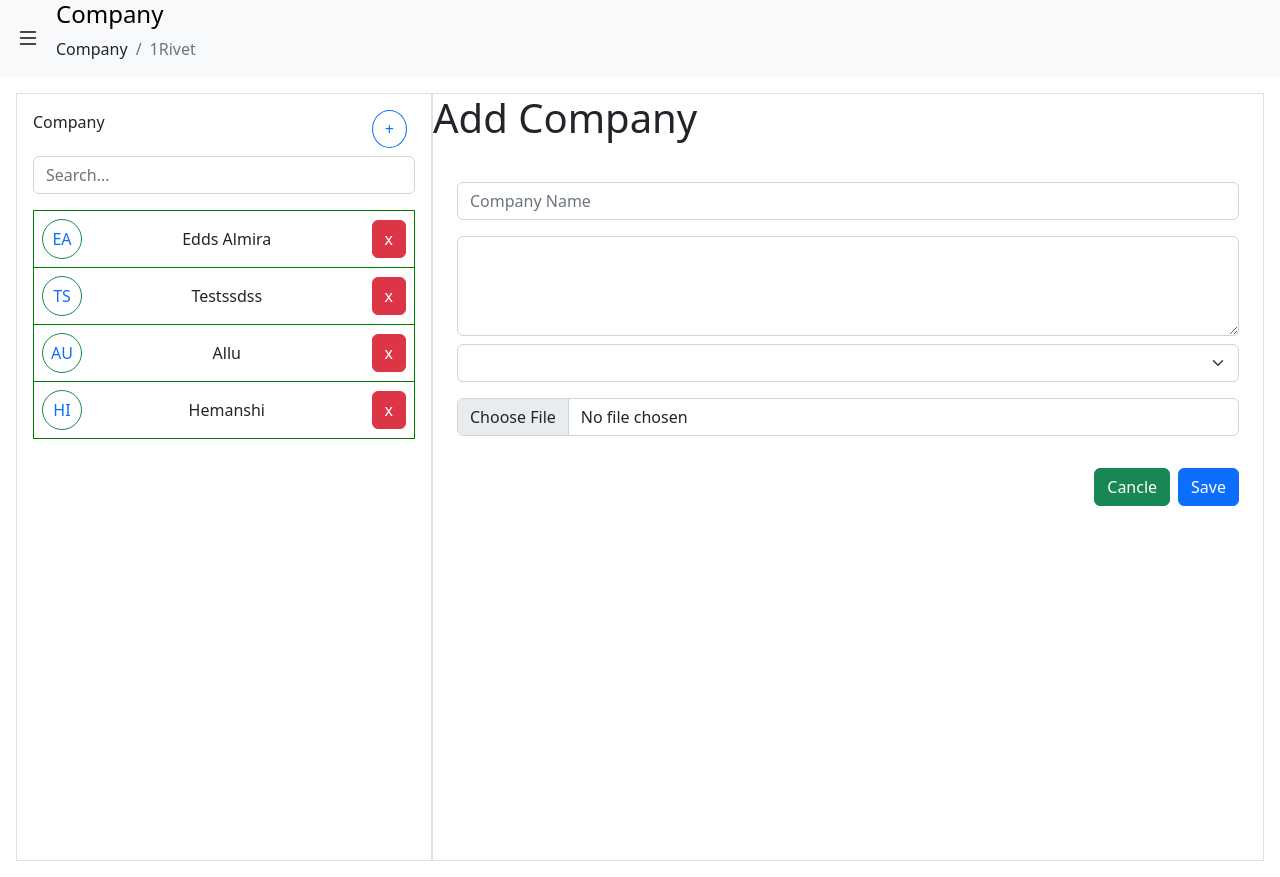
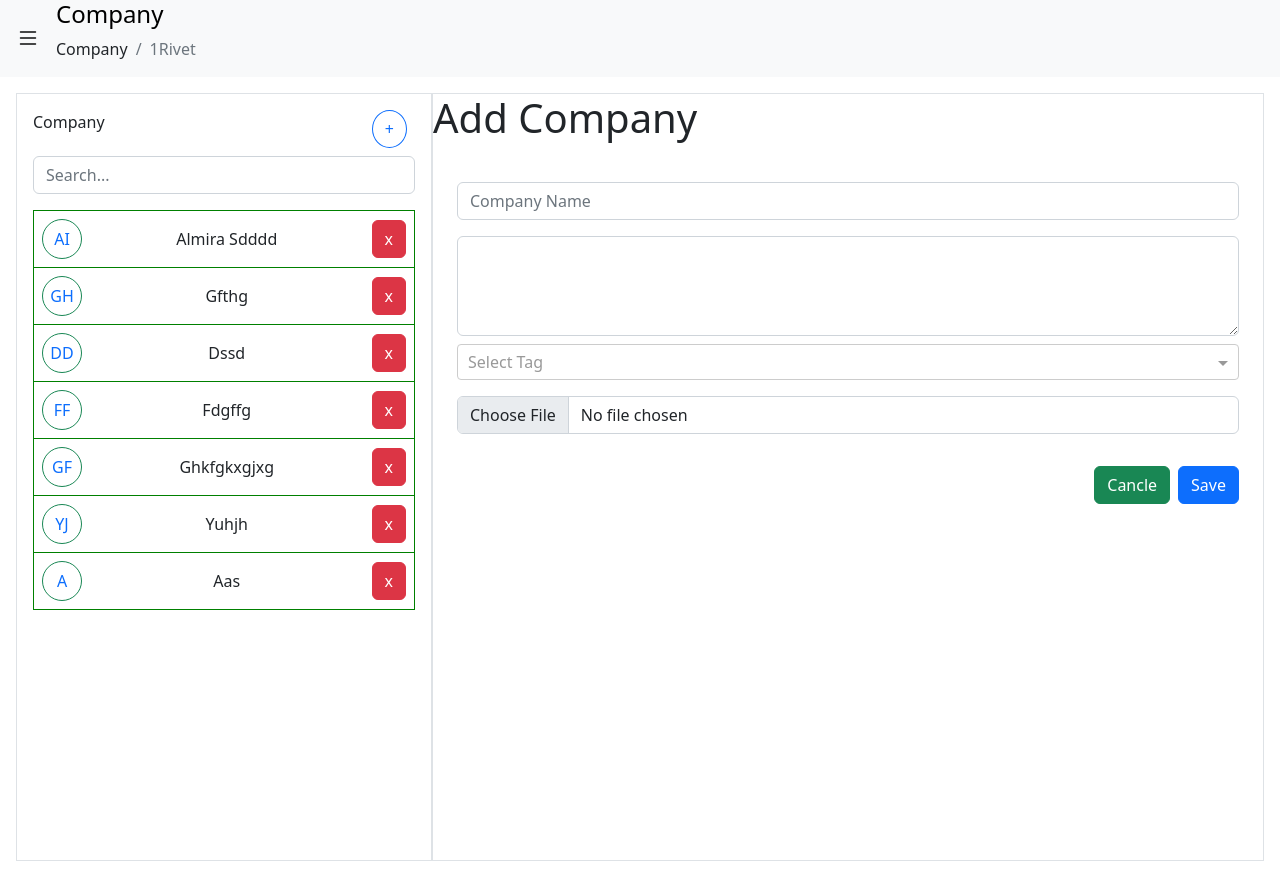
Before and after one commit to almira007/Company-management-system, an Angular app: page /company/add in a window 1280 px wide. Built offline with nearby package versions, Linux system fonts and the light colour scheme; data requests are answered from the project's data file.

Commit message:
feat: added ngselect

```diff
--- a/database/db.json
+++ b/database/db.json
@@ -1,28 +1,73 @@
 {
   "company": [
     {
+      "id": 1,
+      "companyname": "almira sdddd",
+      "companydescription": "sasas",
+      "selecttag": ""
+    },
+    {
+      "id": 2,
+      "companyname": "gfthg",
+      "companydescription": "fggffg",
+      "selecttag": ""
+    },
+    {
+      "id": 3,
+      "companyname": "dssd",
+      "companydescription": "sdsda",
+      "selecttag": ""
+    },
+    {
+      "id": 4,
+      "companyname": "fdgffg",
+      "companydescription": "gfgc",
+      "selecttag": ""
+    },
+    {
       "id": 5,
-      "companyname": "edds almira",
-      "companydescription": "derrser",
-      "selecttag": "2"
+      "companyname": "ghkfgkxgjxg",
+      "companydescription": "jhfbkdfkajdfkasdfadskjjkdkk",
+      "selecttag": [
+        {
+          "id": 2,
+          "name": "HTML"
+        },
+        {
+          "id": 3,
+          "name": "QA"
+        }
+      ]
+    },
+    {
+      "id": 6,
+      "companyname": "yuhjh",
+      "companydescription": "gvhghghg",
+      "selecttag": [
+        {
+          "id": 1,
+          "name": "Web"
+        },
+        {
+          "id": 2,
+          "name": "HTML"
+        }
+      ]
     },
     {
       "id": 7,
-      "companyname": "Testssdss",
-      "companydescription": "Hjhdkhdkhd",
-      "selecttag": "1"
-    },
-    {
-      "id": 8,
-      "companyname": "allu",
-      "companydescription": "company",
-      "selecttag": "1"
-    },
-    {
-      "id": 9,
-      "companyname": "hemanshi",
-      "companydescription": "coapmy",
-      "selecttag": "2"
+      "companyname": "aas",
+      "companydescription": "assasa",
+      "selecttag": [
+        {
+          "id": 1,
+          "name": "Web"
+        },
+        {
+          "id": 3,
+          "name": "QA"
+        }
+      ]
     }
   ]
 }
--- a/package.json
+++ b/package.json
@@ -20,6 +20,7 @@
     "@angular/platform-browser-dynamic": "^14.0.0",
     "@angular/router": "^14.0.0",
     "@ng-bootstrap/ng-bootstrap": "^13.0.0",
+    "@ng-select/ng-select": "^9.0.2",
     "@popperjs/core": "^2.10.2",
     "bootstrap": "^5.2.2",
     "icons": "^1.0.0",
--- a/src/app/company/company-form/company-form.component.html
+++ b/src/app/company/company-form/company-form.component.html
@@ -35,13 +35,8 @@
           </div>
         </div>
       </div>
-      <div>
-        <select class="form-select mt-2 " formControlName="selecttag">
-          <option selected>select tag</option>
-          <option value="1">Java</option>
-          <option value="2">Web</option>
-          <option value="3">HTML</option>
-        </select>
+      <div >
+        <ng-select class="mt-2" [items]="filed" bindLabel="name" [multiple]="true" appendTo="body" formControlName="selecttag" placeholder="Select Tag"></ng-select>
         <div
           *ngIf="formValidation['selecttag'].invalid && (isSubmitted || formValidation['selecttag'].touched || formValidation['selecttag'].dirty)">
           <div *ngIf="formValidation['selecttag'].errors && formValidation['selecttag'].errors['required']"
--- a/src/app/company/company-form/company-form.component.ts
+++ b/src/app/company/company-form/company-form.component.ts
@@ -13,17 +13,27 @@ import { CompanyService } from '../service/company.service';
 export class CompanyFormComponent implements OnInit {
 
   //variable decration
-  public add!: company;
   public isAddMode: boolean;
   private id!: string;
 
+  //company form
   public companyForm: FormGroup;
+  //for validation on submit
   public isSubmitted: boolean;
 
   //only charecter patten
   private onlyCharecter: string = '^[A-Za-z\s]+$';
   //Only alphabets patten
   private onlyalphabets: string = '^[a-zA-Z \-\']+';
+
+  //tags decaration
+  filed = [
+    { id: 1, name: 'Web' },
+    { id: 2, name: 'HTML' },
+    { id: 3, name: 'QA' },
+    { id: 4, name: 'BA' },
+    { id: 5, name: 'Angular'},
+   ];
 
   //inject
   constructor(
@@ -38,7 +48,7 @@ export class CompanyFormComponent implements OnInit {
       id: [],
       companyname: ['', [Validators.required]],
       companydescription: ['', [Validators.required, Validators.pattern(this.onlyalphabets)]],
-      selecttag: ['', [Validators.required]]
+      selecttag: ['', Validators.required]
     });
   }
 
@@ -54,7 +64,7 @@ export class CompanyFormComponent implements OnInit {
     //edit Data
     this.companyCommunicationService.editCompany.subscribe((response: company) => {
       this.companyForm.patchValue(response);
-    })
+    });
   }
 
   //submit the data
--- a/src/app/company/company.module.ts
+++ b/src/app/company/company.module.ts
@@ -10,6 +10,8 @@ import { CompanyService } from './service/company.service';
 import { HttpClientModule } from '@angular/common/http';
 import { SharedModule } from '../shared/shared.module';
 import { CompanyCommunicationService } from './service/company-communication.service';
+import { NgSelectModule } from '@ng-select/ng-select';
+
 
 
 @NgModule({
@@ -24,7 +26,8 @@ import { CompanyCommunicationService } from './service/company-communication.ser
     ReactiveFormsModule,
     HttpClientModule,
     SharedModule,
-    FormsModule
+    FormsModule,
+    NgSelectModule
   ],
   providers:[
     CompanyService,
--- a/src/app/shared/pipe/name-logo.pipe.ts
+++ b/src/app/shared/pipe/name-logo.pipe.ts
@@ -5,17 +5,11 @@ import { Pipe, PipeTransform } from '@angular/core';
 })
 export class NameLogoPipe implements PipeTransform {
 
-  transform(value: string){
-    let names = value.split(''),
-    initials = names[0].substring(0,1).toUpperCase();
+  transform(value: any): string {
+    value = value.toUpperCase();
+    const nameLogo = value.charAt(0) + value.charAt(3);
+    console.log(nameLogo)
+    return nameLogo;
+  }
 
-    if(names.length > 1){
-      initials += names[names.length - 1].substring(0,1).toUpperCase();
-    }
-    return initials;
-    // value = value.toUpperCase();
-    // const nameLogo = value.charAt(0) + value.charAt(1);
-    // console.log(nameLogo)
-    // return nameLogo;
-  }
 }
--- a/src/styles.scss
+++ b/src/styles.scss
@@ -7,6 +7,8 @@
 @import "https://cdn.jsdelivr.net/npm/bootstrap-icons@1.9.1/font/bootstrap-icons.css";
 @import "assets/scss/base/index";
 @import "assets/vender/index";
+
+@import "~@ng-select/ng-select/themes/default.theme.css";
 
 *{
     margin: 0;
```
Also changed, not shown: 1 other file (tests, documents, lock files or other folders).
